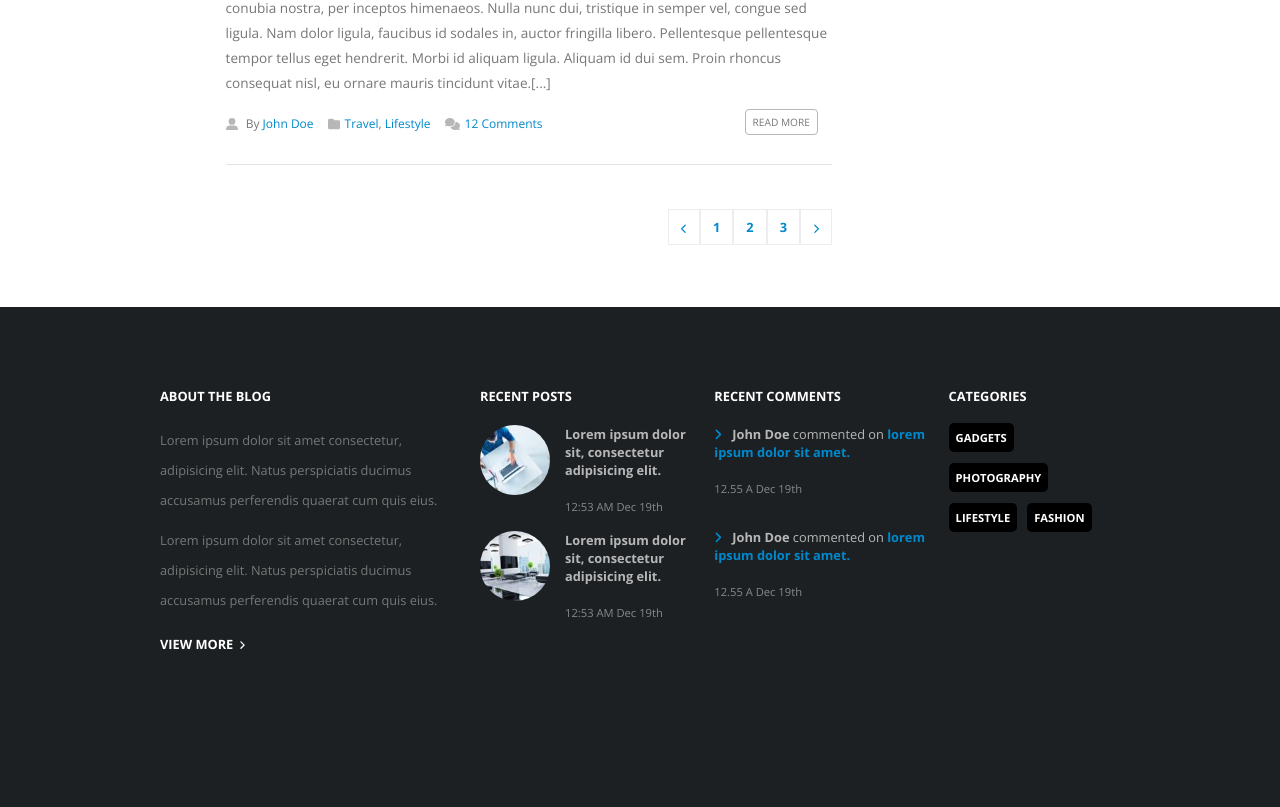
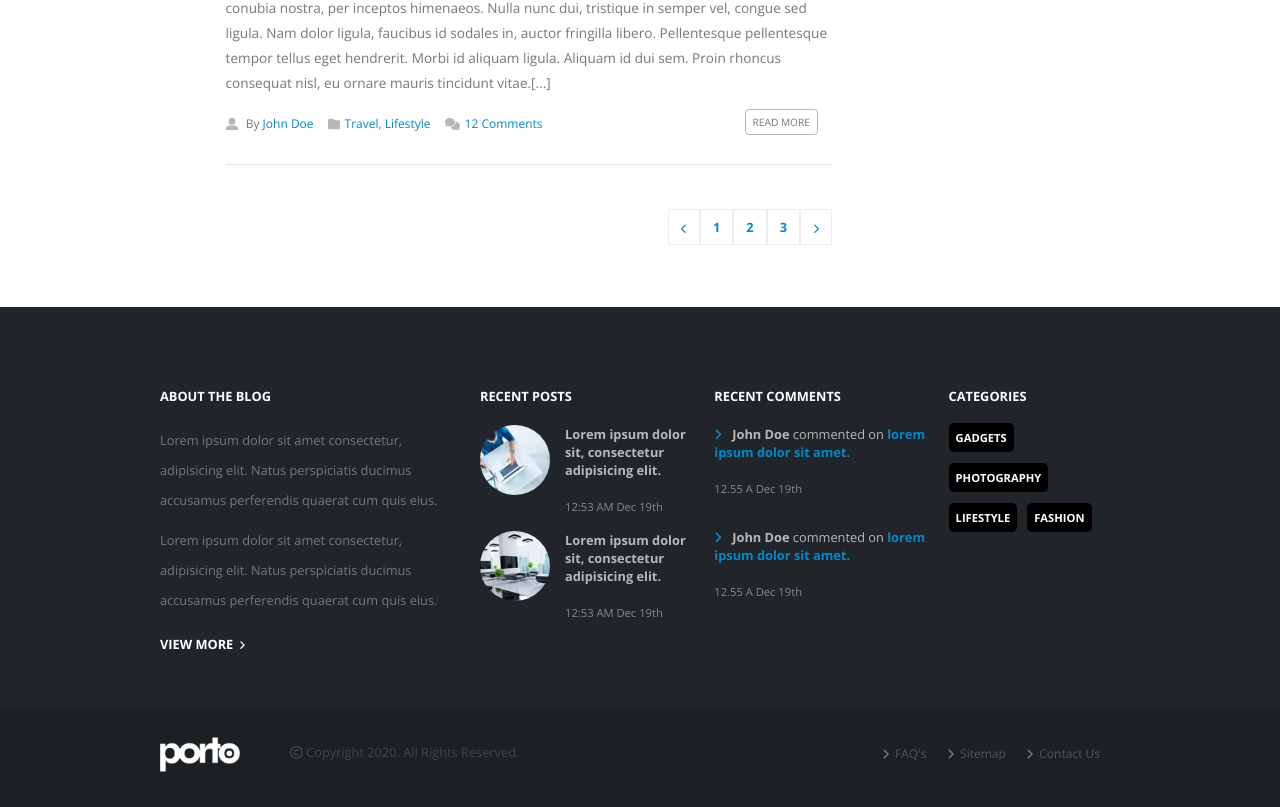
Before and after one commit to serborbone/proj-html-vuejs, a Vue app: page / in a window 1280 px wide. Shown: the part 5511-6318 px from the top of the page. Built offline with nearby package versions, Linux system fonts and the light colour scheme.

Commit message:
Creato footer bottom

```diff
--- /dev/null
+++ b/src/assets/style/footerBottom.scss
@@ -0,0 +1,44 @@
+.footer-bottom {
+  height: 100px;
+  background-color: #1c2023;
+
+  .display-rules {
+    display: flex;
+    align-items: center;
+    height: 100%;
+  }
+
+  #logo-footer {
+    width: 80px;
+
+    img {
+      width: 100%;
+    }
+    margin-right: 50px;
+  }
+
+  .copyright {
+    font-size: 0.8em;
+    color: #444;
+    margin-bottom: 10px;
+  }
+
+  .menu-foot-bottom {
+    margin-bottom: 10px;
+    margin-left: auto;
+    span {
+        font-size: 0.75em;
+        color: #444;
+
+      .i-style {
+        color: #777;
+      }
+      a {
+        margin-left: 6px;
+        margin-right: 20px;
+        color: #555;
+        text-decoration: none
+      }
+    }
+  }
+}
--- a/src/components/footerPorto.vue
+++ b/src/components/footerPorto.vue
@@ -2,7 +2,32 @@
   <footer>
       <div id="footerCol">
         <div class="container-w75">
+          <!-- FOOTER TOP -->
           <footerCol></footerCol>
+
+        </div>
+
+        <!-- FOOTER BOTTOM -->
+        <div class="footer-bottom">
+
+          <div class="container-w75 display-rules">
+
+            <div id="logo-footer">
+              <img src="../assets/img/logo-footer.png" alt="footer-logo">
+            </div>
+
+            <div class="copyright">
+                <i class="fa-regular fa-copyright"></i>
+                Copyright 2020. All Rights Reserved.
+            </div>
+
+            <div class="menu-foot-bottom">
+                <span><i class="i-style fa-solid fa-angle-right"></i><a href="">FAQ's</a></span>
+                <span><i class="i-style fa-solid fa-angle-right"></i><a href="">Sitemap</a></span>
+                <span><i class="i-style fa-solid fa-angle-right"></i><a href="">Contact Us</a></span>
+            </div>
+          </div>
+
         </div>
       </div>
   </footer>
@@ -23,9 +48,11 @@ export default {
 
 <style lang="scss" scoped>
 
+  @import '../assets/style/footerBottom.scss';
+
   #footerCol {
-    height: 500px;
-    background-color: #1c2023;
+    height: 400px;
+    background-color: #212529;
   }
 
 </style>
```
